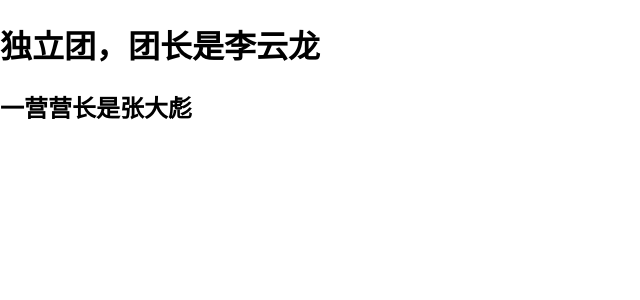
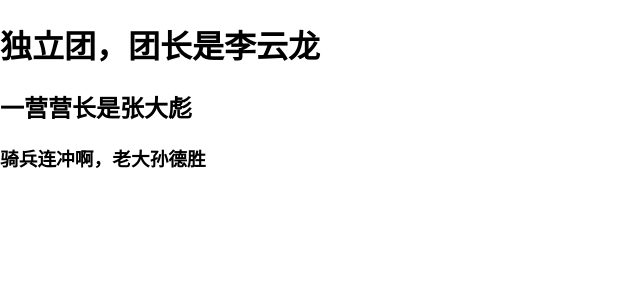
Before and after one commit to wangjiawei1996/React-chatApp, a React app: page / in a window 1280 px wide. Shown: the top 300 px of the page, without its empty margins (0-640 px from the left). Built offline with nearby package versions, Linux system fonts and the light colour scheme.

Commit message:
this.props.name in react and function dont' nees this

```diff
--- a/src/App.js
+++ b/src/App.js
@@ -7,15 +7,18 @@ class App extends React.Component{
     return (
       <div>
         <h1>独立团，团长是{boss}</h1>
-        <Firstclub></Firstclub>
+        <Firstclub big="张大彪"></Firstclub>
+        <Solider big="孙德胜"></Solider>
       </div>
     )
   }
 }
+function Solider(props) {
+  return <h3>骑兵连冲啊，老大{props.big}</h3>
+}
 class Firstclub extends React.Component {
   render() {
-    const boss = '张大彪'
-    return <h2>一营营长是{boss}</h2>
+    return <h2>一营营长是{this.props.big}</h2>
   }
 }
 
```
